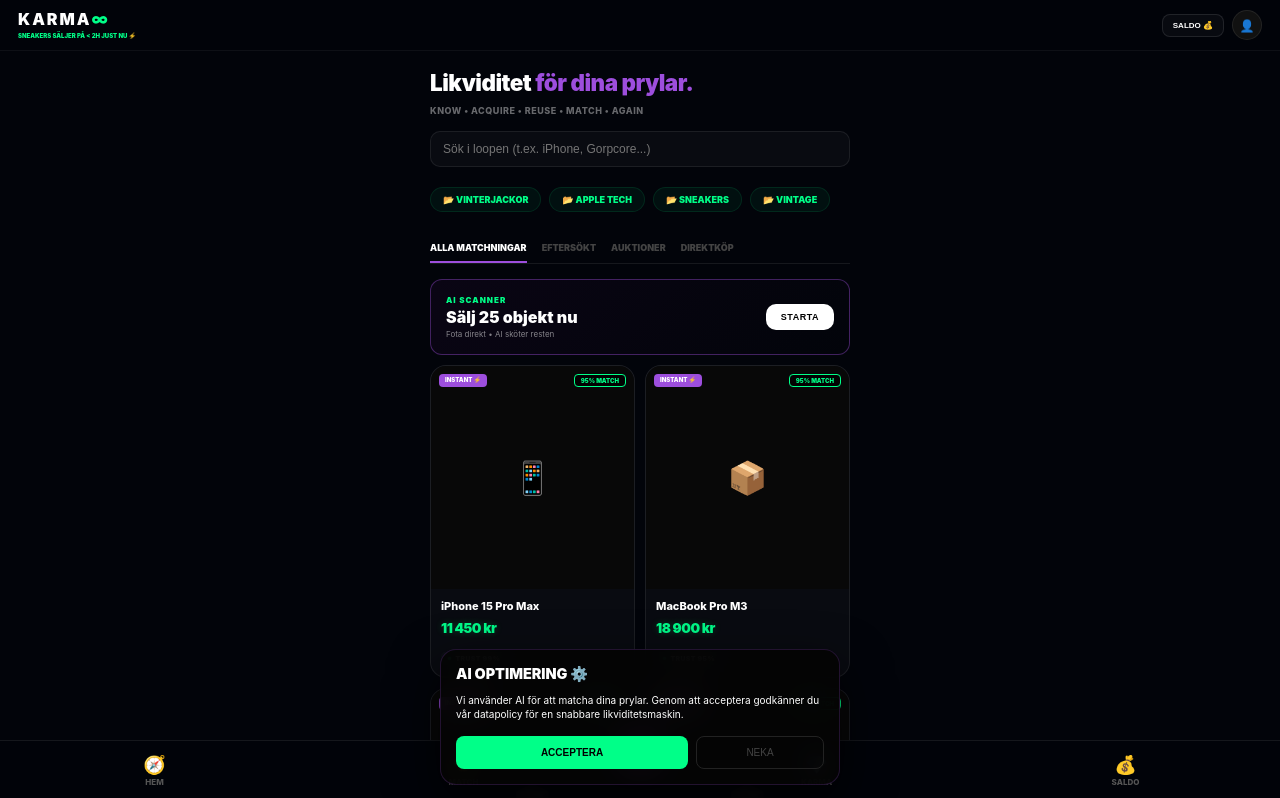
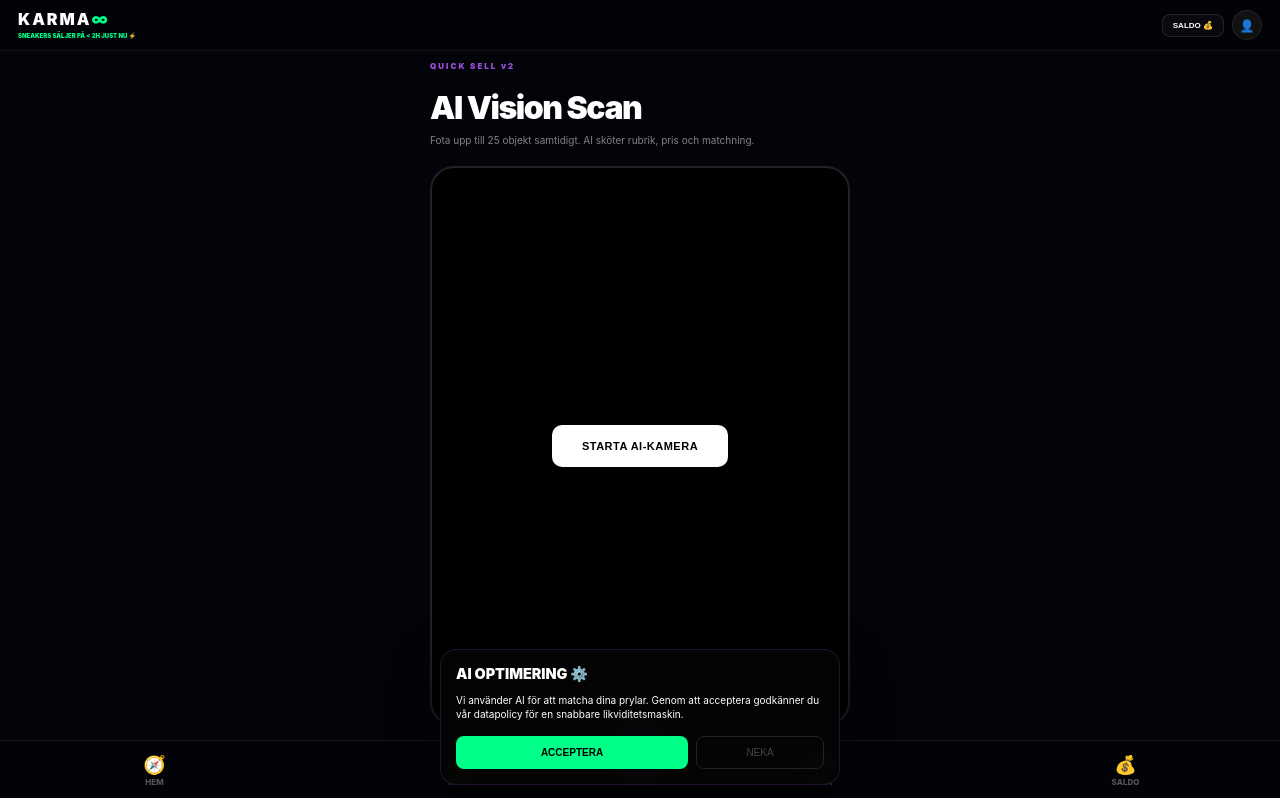
Before and after one commit to gascheckking/marketbeg-appGem, a Next.js app: page / in a window 1280 px wide. Shown: the top 798 px of the page. Built offline with nearby package versions, Linux system fonts and the light colour scheme.

Commit message:
Update page.tsx

```diff
--- a/app/page.tsx
+++ b/app/page.tsx
@@ -1,142 +1,81 @@
 "use client";
-import React, { useState } from 'react';
+import React, { useState, useEffect } from 'react';
 import { useRouter } from "next/navigation";
-import FeedCardSell from "@/components/FeedCardSell";
 
-export default function Marketplace() {
+export default function AISellPage() {
+  const [scanning, setScanning] = useState(false);
+  const [foundItems, setFoundItems] = useState<string[]>([]);
   const router = useRouter();
-  const [activeTab, setActiveTab] = useState('ALLA MATCHNINGAR');
 
-  // Demo-data för "Eftersökt" snabbvy
-  const quickWanted = [
-    { id: 1, item: "PoP Skaljacka", size: "116", demand: "HÖG" },
-    { id: 2, item: "Versace Tofflor", size: "42", demand: "EXTREM" }
-  ];
+  const startScan = () => {
+    setScanning(true);
+    // Simulerar mass-detektering av objekt
+    setTimeout(() => setFoundItems(prev => [...prev, "iPhone 15 Pro"]), 1000);
+    setTimeout(() => setFoundItems(prev => [...prev, "AirPods Max"]), 2000);
+    setTimeout(() => setFoundItems(prev => [...prev, "Leather Wallet"]), 2800);
+  };
 
   return (
     <div className="page-wrapper" style={{ padding: '10px 15px' }}>
-      {/* HEADER - Kompakt & Krispig */}
-      <section style={{ padding: '10px 0 20px' }}>
-        <h1 style={{ fontSize: '1.4rem', fontWeight: 900, lineHeight: '1.1', margin: '0 0 5px 0', letterSpacing: '-0.5px' }}>
-          Likviditet <span style={{ color: 'var(--neon-purple)' }}>för dina prylar.</span>
-        </h1>
-        <p style={{ fontSize: '9px', fontWeight: 800, opacity: 0.4, marginBottom: '15px', letterSpacing: '0.5px' }}>
-          KNOW • ACQUIRE • REUSE • MATCH • AGAIN
-        </p>
+      <header style={{ marginBottom: '20px' }}>
+        <div style={{ fontSize: '8px', fontWeight: 900, color: 'var(--neon-purple)', letterSpacing: '2px' }}>QUICK SELL v2</div>
+        <h1 style={{ fontSize: '2rem', fontWeight: 900, letterSpacing: '-1.5px', lineHeight: 1 }}>AI Vision Scan</h1>
+        <p style={{ fontSize: '10px', opacity: 0.5 }}>Fota upp till 25 objekt samtidigt. AI sköter rubrik, pris och matchning.</p>
+      </header>
 
-        {/* SÖK - Mindre och tajtare */}
-        <input
-          type="text"
-          placeholder="Sök i loopen (t.ex. iPhone, Gorpcore...)"
-          style={{
-            width: '100%', padding: '10px 12px', borderRadius: '10px',
-            background: 'rgba(255,255,255,0.03)', border: '1px solid var(--border)',
-            color: '#fff', fontSize: '12px'
-          }}
-        />
-      </section>
+      {/* SCANNER VIEWPORT */}
+      <div style={{
+        position: 'relative', width: '100%', aspectRatio: '3/4', background: '#000',
+        borderRadius: '24px', border: `2px solid ${scanning ? 'var(--neon-mint)' : '#222'}`,
+        overflow: 'hidden', display: 'flex', alignItems: 'center', justifyContent: 'center'
+      }}>
+        {!scanning ? (
+          <button onClick={startScan} className="primary-btn" style={{ width: 'auto', padding: '15px 30px' }}>
+            STARTA AI-KAMERA
+          </button>
+        ) : (
+          <div style={{ width: '100%', height: '100%' }}>
+            <div className="scan-line" />
 
-      {/* SMART FOLDERS - AI lär sig vad folk söker */}
-      <div style={{ display: 'flex', gap: '8px', overflowX: 'auto', marginBottom: '25px', paddingBottom: '5px' }}>
-        {['Vinterjackor', 'Apple Tech', 'Sneakers', 'Vintage'].map((folder) => (
-          <div key={folder} style={{
-            padding: '6px 12px', borderRadius: '20px', background: 'rgba(0,255,136,0.05)',
-            border: '1px solid rgba(0,255,136,0.1)', fontSize: '9px', fontWeight: 900,
-            color: 'var(--neon-mint)', whiteSpace: 'nowrap'
-          }}>
-            📂 {folder.toUpperCase()}
+            {/* Live Detected Tags */}
+            <div style={{ position: 'absolute', top: '40%', left: '30%', background: 'var(--neon-mint)', color: '#000', padding: '4px 8px', borderRadius: '4px', fontSize: '9px', fontWeight: 900, animation: 'pop 0.3s ease-out' }}>
+              IPHONE 15 PRO (99%)
             </div>
-        ))}
+            {foundItems.length > 1 && (
+              <div style={{ position: 'absolute', top: '60%', right: '20%', background: 'var(--neon-mint)', color: '#000', padding: '4px 8px', borderRadius: '4px', fontSize: '9px', fontWeight: 900, animation: 'pop 0.3s ease-out' }}>
+                AIRPODS MAX (96%)
               </div>
+            )}
 
-      {/* TABS - Nu med EFTERSÖKT */}
-      <div className="tab-container" style={{
-        marginBottom: '15px',
-        borderBottom: '1px solid var(--border)',
-        display: 'flex',
-        gap: '15px',
-        overflowX: 'auto'
-      }}>
-        {['ALLA MATCHNINGAR', 'EFTERSÖKT', 'AUKTIONER', 'DIREKTKÖP'].map((tab) => (
-          <div
-            key={tab}
-            onClick={() => setActiveTab(tab)}
-            style={{
-              paddingBottom: '8px', fontSize: '9px', fontWeight: 900,
-              color: activeTab === tab ? '#fff' : '#444',
-              borderBottom: activeTab === tab ? '2px solid var(--neon-purple)' : 'none',
-              cursor: 'pointer', whiteSpace: 'nowrap'
-            }}
-          >
-            {tab}
+            <div style={{ position: 'absolute', bottom: '20px', left: '20px', right: '20px', display: 'flex', gap: '10px' }}>
+              <div className="glass-card" style={{ flex: 1, padding: '10px', textAlign: 'center', borderColor: 'var(--neon-mint)' }}>
+                <div style={{ fontSize: '14px', fontWeight: 900 }}>{foundItems.length}</div>
+                <div style={{ fontSize: '7px', opacity: 0.6 }}>OBJEKT</div>
               </div>
-        ))}
+              <div className="glass-card" style={{ flex: 1, padding: '10px', textAlign: 'center' }}>
+                <div style={{ fontSize: '14px', fontWeight: 900, color: 'var(--neon-mint)' }}>12 400:-</div>
+                <div style={{ fontSize: '7px', opacity: 0.6 }}>EST. VÄRDE</div>
               </div>
-
-      {/* PRODUCT GRID - Tätare layout */}
-      <div className="product-grid" style={{ display: 'grid', gridTemplateColumns: '1fr 1fr', gap: '10px' }}>
-
-        {/* TAB: EFTERSÖKT (Wanted) */}
-        {activeTab === 'EFTERSÖKT' && (
-          <div style={{ gridColumn: 'span 2', display: 'flex', flexDirection: 'column', gap: '10px' }}>
-            <div style={{ padding: '15px', background: 'rgba(157, 78, 221, 0.05)', borderRadius: '12px', border: '1px dashed var(--neon-purple)' }}>
-              <p style={{ fontSize: '10px', fontWeight: 800, marginBottom: '10px', textAlign: 'center' }}>
-                FOLK LETAR EFTER DETTA JUST NU:
-              </p>
-              {quickWanted.map(w => (
-                <div key={w.id} style={{ display: 'flex', justifyContent: 'space-between', background: 'rgba(0,0,0,0.2)', padding: '10px', borderRadius: '8px', marginBottom: '5px' }}>
-                  <div>
-                    <div style={{ fontSize: '11px', fontWeight: 900 }}>{w.item}</div>
-                    <div style={{ fontSize: '8px', color: 'var(--neon-purple)' }}>EFTERFRÅGAN: {w.demand}</div>
-                  </div>
-                  <button
-                    onClick={() => router.push('/sell')}
-                    style={{ background: 'var(--neon-mint)', border: 'none', borderRadius: '4px', fontSize: '8px', fontWeight: 900, padding: '5px 10px' }}
-                  >SÄLJ</button>
-                </div>
-              ))}
-              <button
-                onClick={() => router.push('/wanted')}
-                style={{ width: '100%', background: 'none', border: '1px solid #333', color: '#fff', fontSize: '9px', padding: '10px', borderRadius: '8px', marginTop: '10px', fontWeight: 800 }}
-              >
-                VISA ALLA ÖNSKEMÅL
-              </button>
             </div>
           </div>
         )}
-
-        {/* TAB: ALLA MATCHNINGAR */}
-        {activeTab === 'ALLA MATCHNINGAR' && (
-          <>
-            {/* AI WIZARD CARD - QUICK SELL ENTRY */}
-            <div
-              onClick={() => router.push('/sell')}
-              style={{
-                gridColumn: 'span 2', background: 'linear-gradient(135deg, #0a0514, #02040a)',
-                padding: '15px', borderRadius: '12px', border: '1px solid rgba(157, 78, 221, 0.4)',
-                display: 'flex', justifyContent: 'space-between', alignItems: 'center'
-              }}
-            >
-              <div>
-                <div style={{ fontSize: '8px', fontWeight: 900, color: 'var(--neon-mint)', letterSpacing: '1px' }}>AI SCANNER</div>
-                <h3 style={{ fontSize: '1rem', fontWeight: 900, margin: '2px 0' }}>Sälj 25 objekt nu</h3>
-                <p style={{ fontSize: '8px', opacity: 0.5, margin: 0 }}>Fota direkt • AI sköter resten</p>
-              </div>
-              <button className="primary-btn" style={{ padding: '8px 15px', fontSize: '9px', width: 'auto' }}>STARTA</button>
       </div>
 
-            <FeedCardSell id="1" title="iPhone 15 Pro Max" price={11450} trust={99} />
-            <FeedCardSell id="2" title="MacBook Pro M3" price={18900} trust={95} />
-            <FeedCardSell id="3" title="Sony WH-1000XM5" price={2800} trust={94} />
-            <FeedCardSell id="4" title="Stone Island Shell" price={4200} trust={98} />
-          </>
+      {foundItems.length > 0 && (
+        <button
+          onClick={() => router.push('/dashboard/seller')}
+          className="primary-btn" style={{ marginTop: '20px', background: 'var(--neon-purple)', color: '#fff' }}>
+          LISTA {foundItems.length} OBJEKT DIREKT
+        </button>
       )}
-      </div>
 
       <style jsx>{`
-        .product-grid { margin-bottom: 80px; }
-        ::-webkit-scrollbar { display: none; }
-        .tab-container { -ms-overflow-style: none; scrollbar-width: none; }
+        .scan-line {
+          position: absolute; width: 100%; height: 2px; background: var(--neon-mint);
+          box-shadow: 0 0 15px var(--neon-mint); animation: move 2s infinite linear;
+        }
+        @keyframes move { 0% { top: 0% } 100% { top: 100% } }
+        @keyframes pop { 0% { transform: scale(0); } 100% { transform: scale(1); } }
       `}</style>
     </div>
   );
```
Lines whose indentation alone changed are shown as unchanged.
